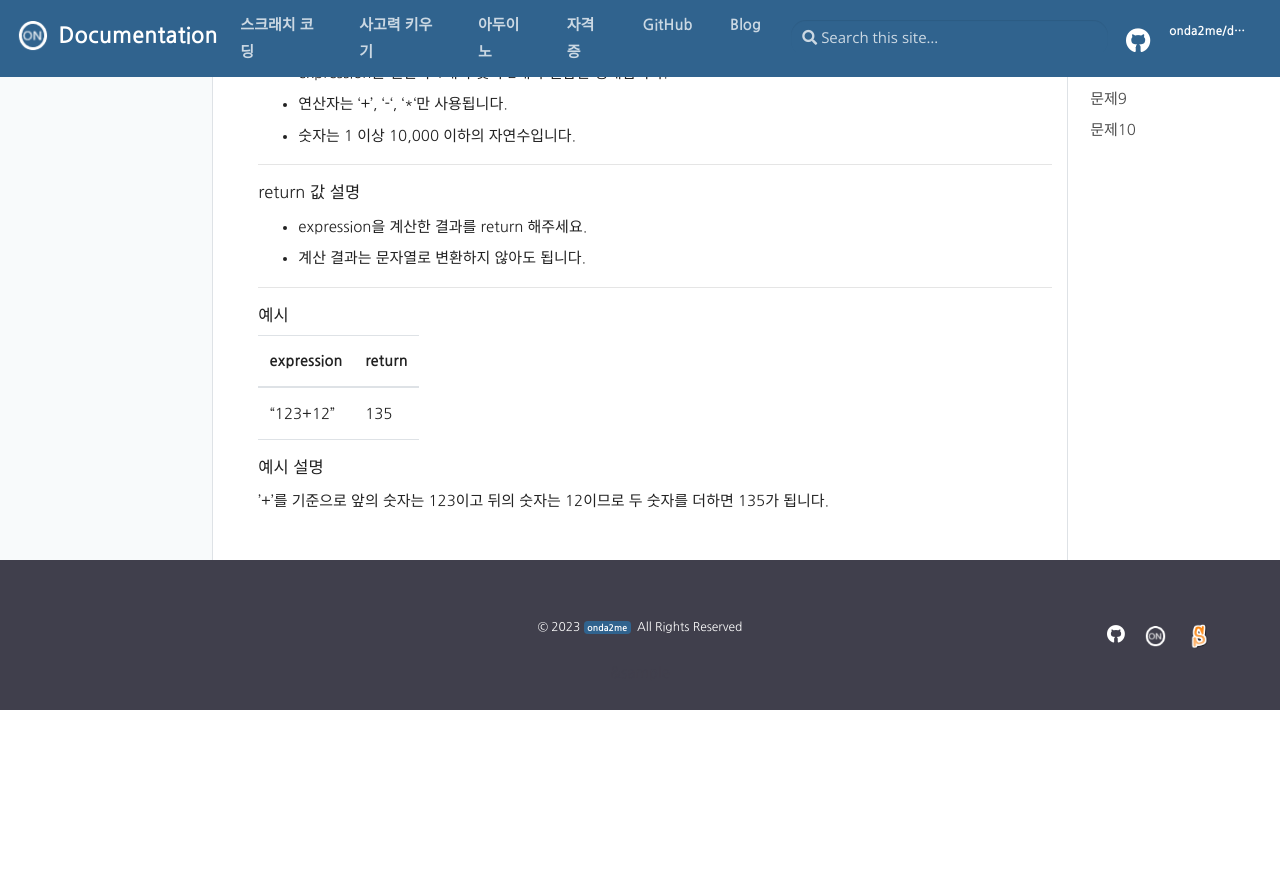
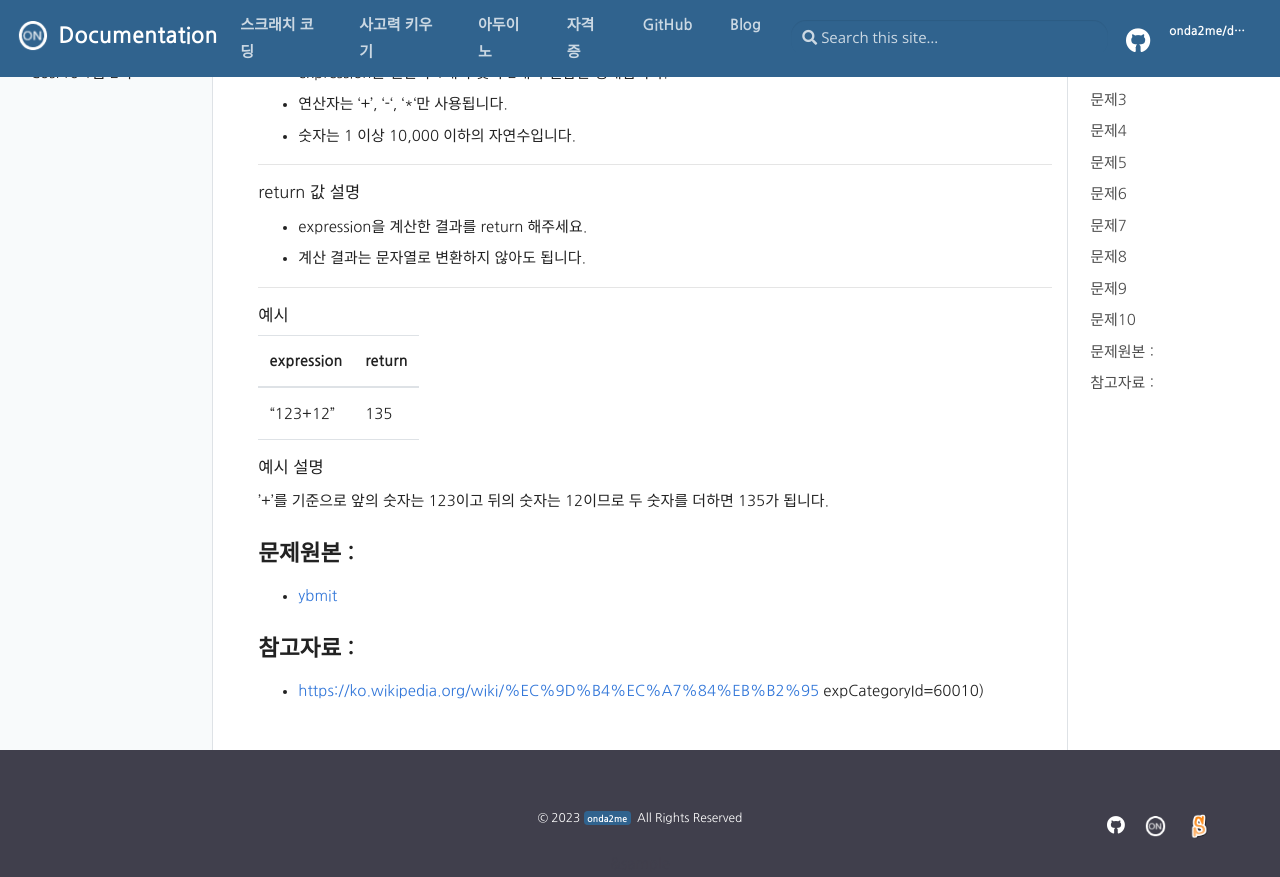
Before and after one commit to onda2me/docs, a Jekyll site: the page built from webdocs/_cos/cospro-01-01.md, in a window 1280 px wide and 900 px high, scrolled down 12109 px. Shown: the top 877 px of the window. Built offline with Jekyll 4.4.1, drawn with Linux system fonts in a browser that asks for light colours; before the commit the page ends 12819 px from its top, so only the background shows below that.

Commit message:
update cos reference

```diff
--- a/webdocs/_cos/cospro-01-01.md
+++ b/webdocs/_cos/cospro-01-01.md
@@ -389,3 +389,11 @@
 
 #### 예시 설명
 '+'를 기준으로 앞의 숫자는 123이고 뒤의 숫자는 12이므로 두 숫자를 더하면 135가 됩니다.
+
+# 문제원본 :
++ [ybmit](https://www.ybmit.com/cos_pro/cos_pro_r_test.jsp)
+
+# 참고자료 :
+
++ [https://ko.wikipedia.org/wiki/%EC%9D%B4%EC%A7%84%EB%B2%95](https://ko.wikipedia.org/wiki/%EC%9D%B4%EC%A7%84%EB%B2%95)
+expCategoryId=60010)
```
